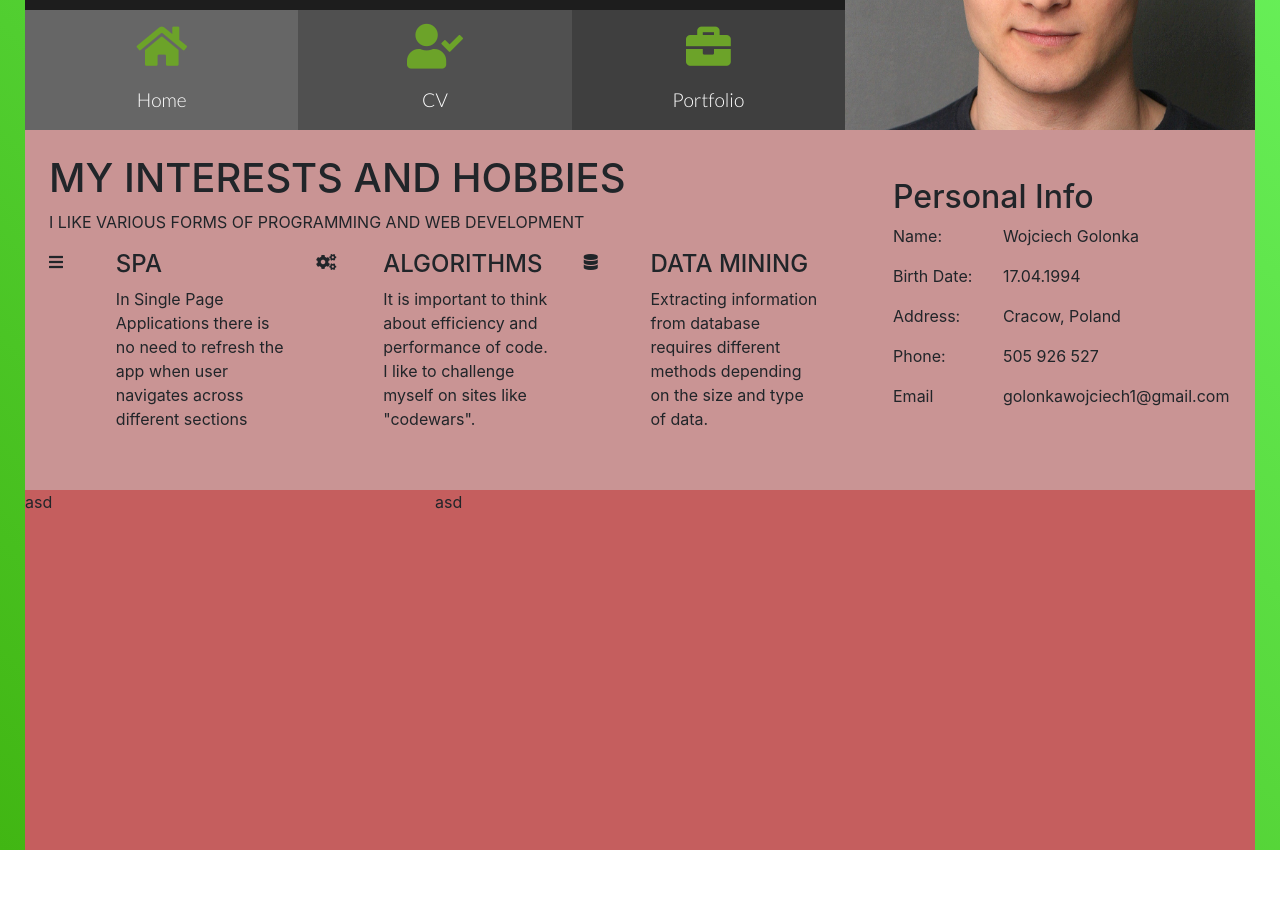
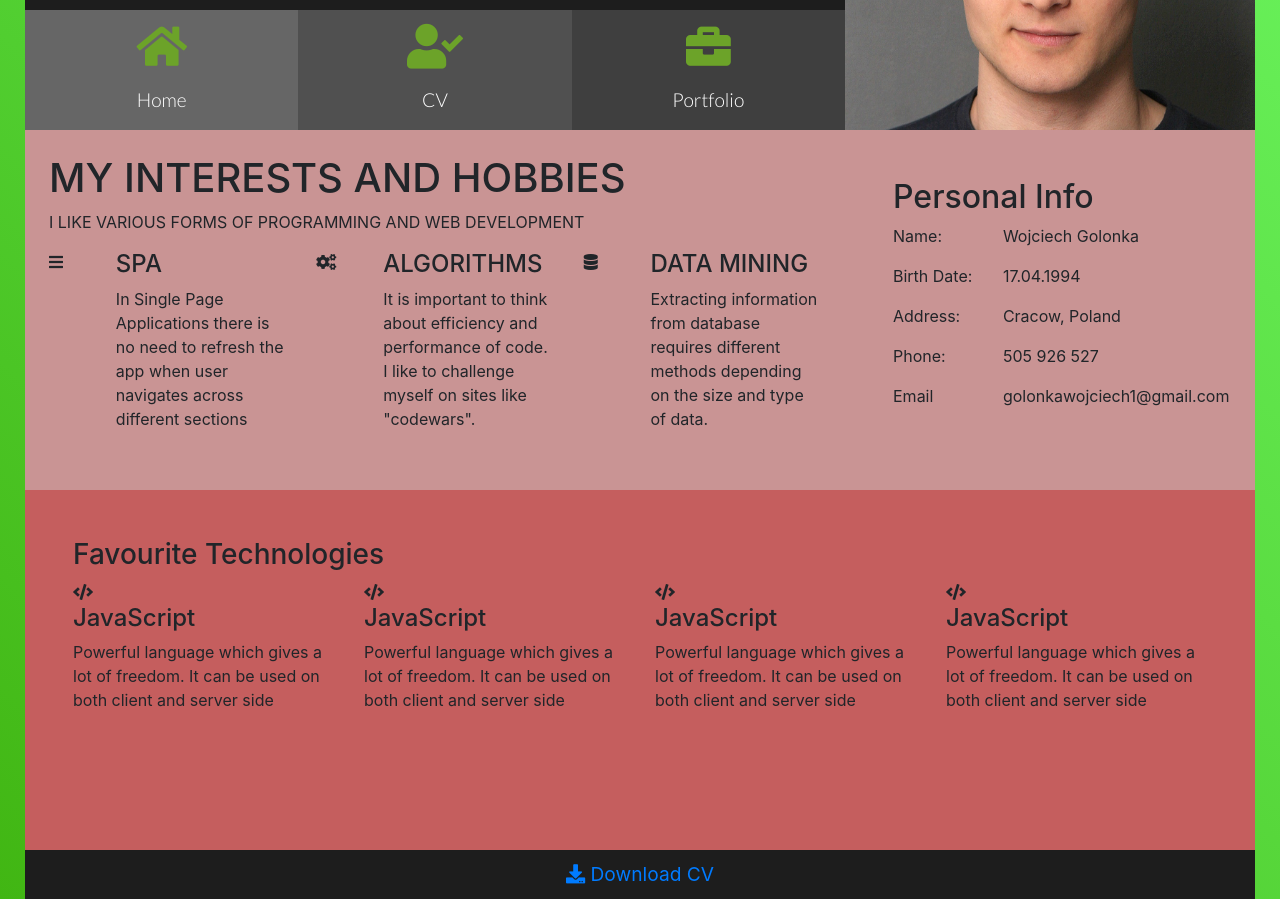
Before and after one commit to WGolon/Portfolio, an Angular app: page / in a window 1280 px wide. Shown: the part 240-1139 px from the top of the page. Before the commit the page ends 1090 px from the top, so only its background shows below. Built offline with nearby package versions, Linux system fonts and the light colour scheme.

Commit message:
small changes home section

```diff
--- a/src/app/app.component.html
+++ b/src/app/app.component.html
@@ -4,9 +4,17 @@
     <app-header></app-header>
   </header>
 
-  <section class="main-content">
+  <main class="main-content">
     <app-home></app-home>
-  </section>
+  </main>
 
+    <footer class="footer">
+      <div class="row">
+        <a class="download-CV"  href="../assets/Wojciech_Golonka_CV.pdf" download>
+          <i class="fas fa-download"></i> Download CV
+        </a>
+      </div>
+
+    </footer>
 
 </div>
--- a/src/app/app.component.scss
+++ b/src/app/app.component.scss
@@ -6,3 +6,19 @@
   padding: 0;
   background-color: teal;
 }
+
+.download-CV {
+  text-decoration: none;
+  font-size: 1.2rem;
+  padding: 10px;
+  &:hover {
+    color: rgb(201, 201, 201);
+  }
+}
+
+.row {
+  display: flex;
+  justify-content: center;
+  min-height: 40px;
+  background-color: #1d1d1d;
+}
--- a/src/app/app.module.ts
+++ b/src/app/app.module.ts
@@ -5,12 +5,14 @@ import { AppRoutingModule } from './app-routing.module';
 import { AppComponent } from './app.component';
 import { HeaderComponent } from './header/header.component';
 import { HomeComponent } from './home/home.component';
+import { PortfolioComponent } from './portfolio/portfolio.component';
 
 @NgModule({
   declarations: [
     AppComponent,
     HeaderComponent,
-    HomeComponent
+    HomeComponent,
+    PortfolioComponent
   ],
   imports: [
     BrowserModule,
--- a/src/app/header/header.component.html
+++ b/src/app/header/header.component.html
@@ -5,7 +5,7 @@
         <h1 class="my-name mx-auto">Wojciech Golonka</h1>
       </div>
       <div class="col-sm-2 codewars small-box">
-        <a href="#" class="codewars-link" target="_blank">
+        <a href="https://www.codewars.com/users/Woitaseczq" class="codewars-link" target="_blank">
           <i class="fas fa-code"></i>
         </a>
       </div>
@@ -16,7 +16,7 @@
         <h2 class="my-name mx-auto">Junior Frontend Developer</h2>
       </div>
       <div class="col-sm-2 github small-box">
-        <a href="#" class="github-link" target="_blank">
+        <a href="https://github.com/WGolon?tab=repositories" class="github-link" target="_blank">
           <i class="fab fa-github-square"></i>
         </a>
       </div>
--- a/src/app/home/home.component.html
+++ b/src/app/home/home.component.html
@@ -82,11 +82,39 @@
   </div>
 
     <div class="row outer-row">
-      <div class="col-md-4 nopadding">
-        asd
-      </div>
+      <div class="col-xs-12">
+        <div class="technologies-wrapper p-5">
+          <h3> Favourite Technologies </h3>
 
-      <div class="col-md-8 nopadding">
-asd
+          <div class="row">
+            <div class="col-md-3">
+              <div class="content-wrapper">
+                <i class="fa fa-code"></i>
+                <h4> JavaScript </h4>
+                <p class="main-text"> Powerful language which gives a lot of freedom. It can be used on both client and server side </p>
+              </div>
+            </div>
+            <div class="col-md-3">
+              <div class="content-wrapper">
+                <i class="fa fa-code"></i>
+                <h4> JavaScript </h4>
+                <p class="main-text"> Powerful language which gives a lot of freedom. It can be used on both client and server side </p>
+              </div>
+            </div>
+            <div class="col-md-3">
+              <div class="content-wrapper">
+                <i class="fa fa-code"></i>
+                <h4> JavaScript </h4>
+                <p class="main-text"> Powerful language which gives a lot of freedom. It can be used on both client and server side </p>
+              </div>
+          </div>
+                      <div class="col-md-3">
+              <div class="content-wrapper">
+                <i class="fa fa-code"></i>
+                <h4> JavaScript </h4>
+                <p class="main-text"> Powerful language which gives a lot of freedom. It can be used on both client and server side </p>
+              </div>
+            </div>
+        </div>
       </div>
     </div>
--- /dev/null
+++ b/src/app/portfolio/portfolio.component.html
@@ -0,0 +1 @@
+<p>portfolio works!</p>
--- /dev/null
+++ b/src/app/portfolio/portfolio.component.ts
@@ -0,0 +1,15 @@
+import { Component, OnInit } from '@angular/core';
+
+@Component({
+  selector: 'app-portfolio',
+  templateUrl: './portfolio.component.html',
+  styleUrls: ['./portfolio.component.scss']
+})
+export class PortfolioComponent implements OnInit {
+
+  constructor() { }
+
+  ngOnInit(): void {
+  }
+
+}
```
Also changed, not shown: src/app/portfolio/portfolio.component.scss (added), 2 other files (tests, documents, lock files or other folders).
